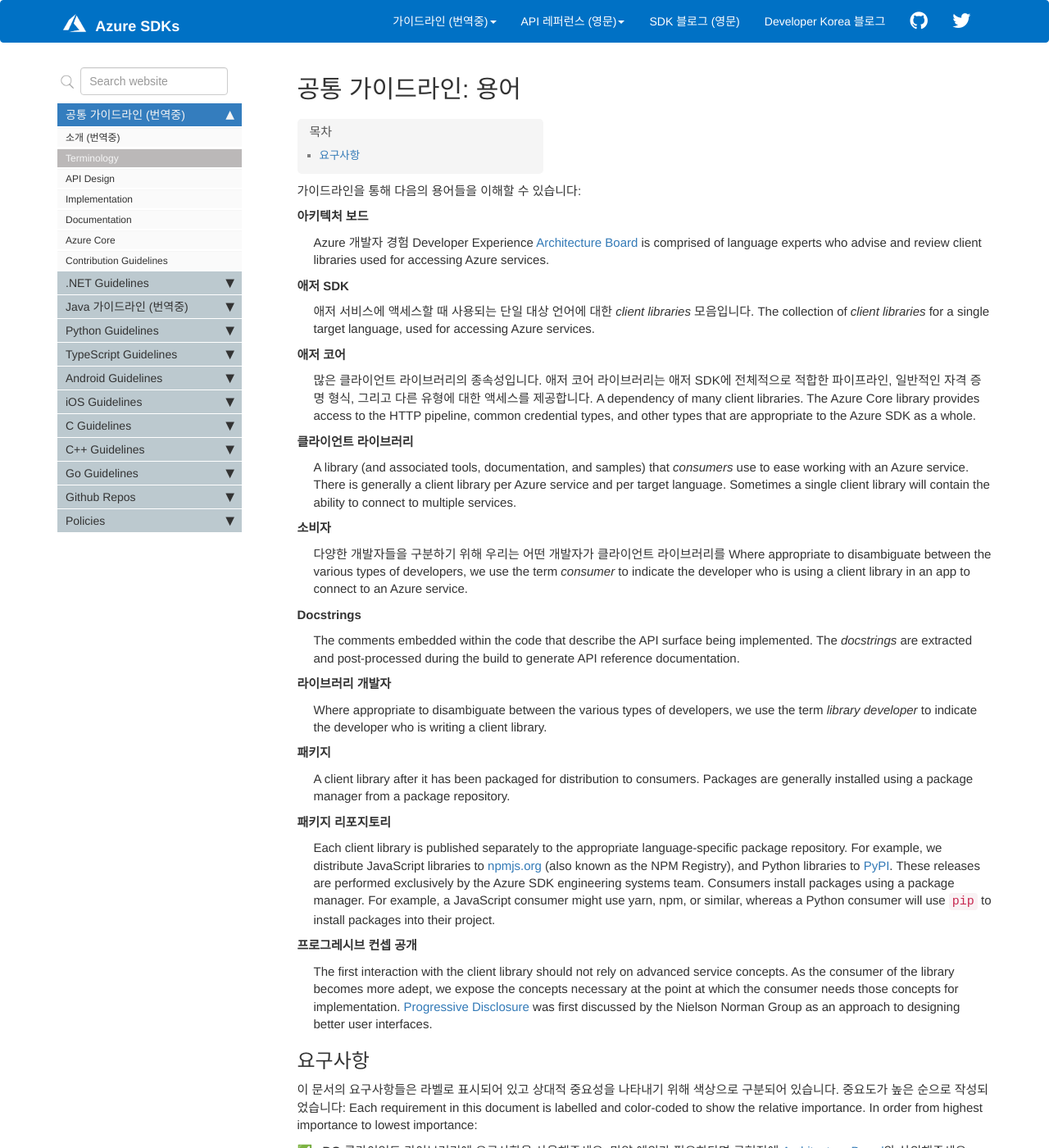
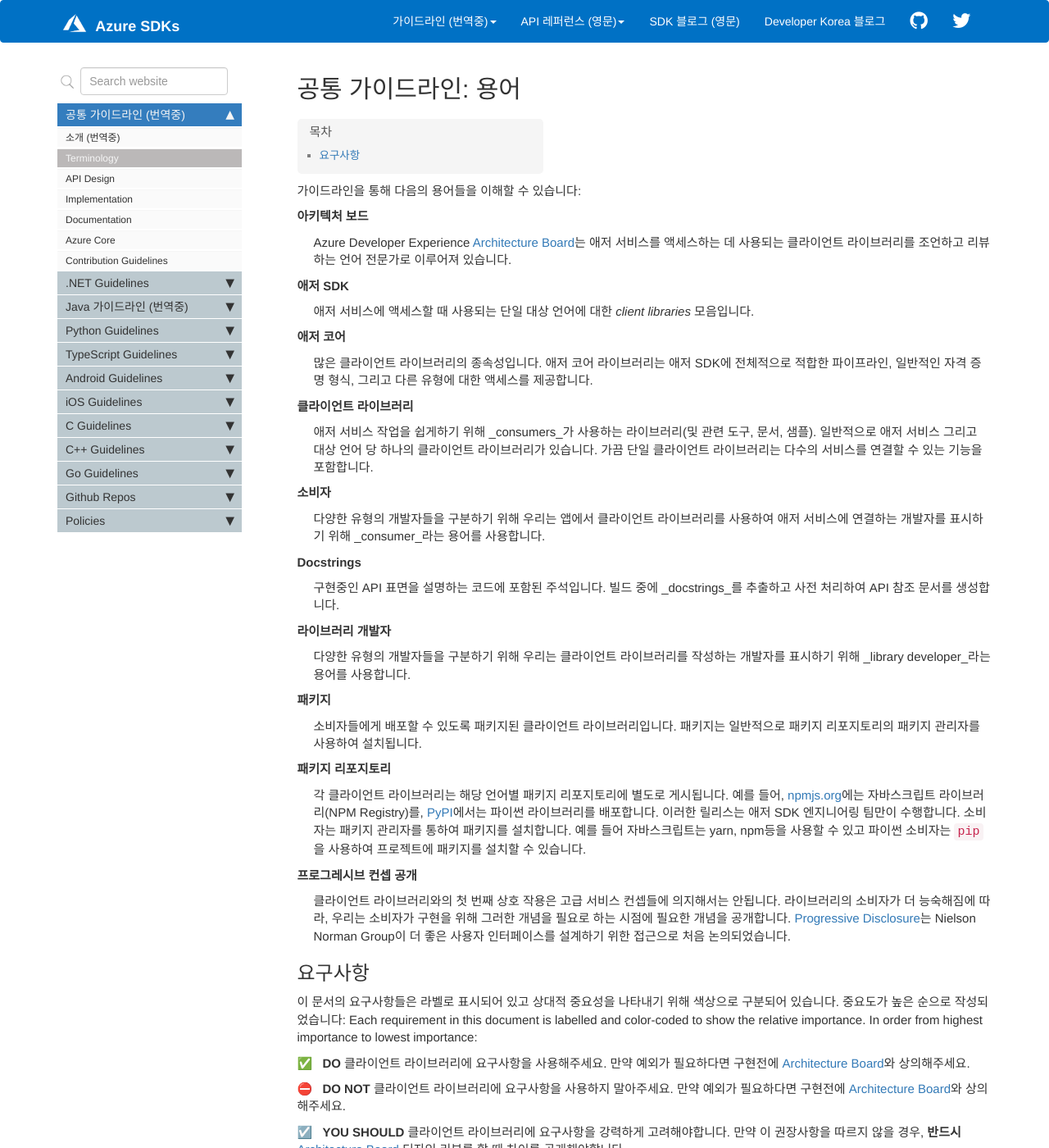
Before and after one commit to Azure/azure-sdk-korean, a Jekyll site: the page built from docs/general/terminology.md, in a window 1280 px wide and 1400 px high. Shown: the whole window at 82% size. Built offline with Jekyll 4.4.1, drawn with Linux system fonts in a browser that asks for light colours; comment, search, counter and statistics services are not loaded; some of the changed text lies outside the part shown.

Commit message:
Update terminology.md

```diff
--- a/docs/general/terminology.md
+++ b/docs/general/terminology.md
@@ -9,38 +9,34 @@ sidebar: general_sidebar
 가이드라인을 통해 다음의 용어들을 이해할 수 있습니다:
 
 아키텍처 보드
-: Azure 개발자 경험 Developer Experience [Architecture Board] is comprised of language experts who advise and review client libraries used for accessing Azure services.
+: Azure Developer Experience [Architecture Board]는 애저 서비스를 액세스하는 데 사용되는 클라이언트 라이브러리를 조언하고 리뷰하는 언어 전문가로 이루어져 있습니다.
 
 애저 SDK
 : 애저 서비스에 액세스할 때 사용되는 단일 대상 언어에 대한 _client libraries_ 모음입니다.
-The collection of _client libraries_ for a single target language, used for accessing Azure services.
 
 애저 코어
 : 많은 클라이언트 라이브러리의 종속성입니다. 애저 코어 라이브러리는 애저 SDK에 전체적으로 적합한 파이프라인, 일반적인 자격 증명 형식, 그리고 다른 유형에 대한 액세스를 제공합니다.
-A dependency of many client libraries.  The Azure Core library provides access to the HTTP pipeline, common credential types, and other types that are appropriate to the Azure SDK as a whole.
 
 클라이언트 라이브러리
-:
-A library (and associated tools, documentation, and samples) that _consumers_ use to ease working with an Azure service.  There is generally a client library per Azure service and per target language.  Sometimes a single client library will contain the ability to connect to multiple services.
+: 애저 서비스 작업을 쉽게하기 위해 _consumers_가 사용하는 라이브러리(및 관련 도구, 문서, 샘플). 일반적으로 애저 서비스 그리고 대상 언어 당 하나의 클라이언트 라이브러리가 있습니다. 가끔 단일 클라이언트 라이브러리는 다수의 서비스를 연결할 수 있는 기능을 포함합니다.
 
 소비자
-: 다양한 개발자들을 구분하기 위해 우리는 어떤 개발자가 클라이언트 라이브러리를
-Where appropriate to disambiguate between the various types of developers, we use the term _consumer_ to indicate the developer who is using a client library in an app to connect to an Azure service.
+: 다양한 유형의 개발자들을 구분하기 위해 우리는 앱에서 클라이언트 라이브러리를 사용하여 애저 서비스에 연결하는 개발자를 표시하기 위해 _consumer_라는 용어를 사용합니다.
 
 Docstrings
-: The comments embedded within the code that describe the API surface being implemented.  The _docstrings_ are extracted and post-processed during the build to generate API reference documentation.
+: 구현중인 API 표면을 설명하는 코드에 포함된 주석입니다. 빌드 중에 _docstrings_를 추출하고 사전 처리하여 API 참조 문서를 생성합니다.
 
 라이브러리 개발자
-: Where appropriate to disambiguate between the various types of developers, we use the term _library developer_ to indicate the developer who is writing a client library.
+: 다양한 유형의 개발자들을 구분하기 위해 우리는 클라이언트 라이브러리를 작성하는 개발자를 표시하기 위해 _library developer_라는 용어를 사용합니다.
 
 패키지
-: A client library after it has been packaged for distribution to consumers.  Packages are generally installed using a package manager from a package repository.
+: 소비자들에게 배포할 수 있도록 패키지된 클라이언트 라이브러리입니다. 패키지는 일반적으로 패키지 리포지토리의 패키지 관리자를 사용하여 설치됩니다.
 
 패키지 리포지토리
-: Each client library is published separately to the appropriate language-specific package repository.  For example, we distribute JavaScript libraries to [npmjs.org](https://npmjs.org) (also known as the NPM Registry), and Python libraries to [PyPI](https://pypi.org/).  These releases are performed exclusively by the Azure SDK engineering systems team.  Consumers install packages using a package manager.  For example, a JavaScript consumer might use yarn, npm, or similar, whereas a Python consumer will use `pip` to install packages into their project.
+: 각 클라이언트 라이브러리는 해당 언어별 패키지 리포지토리에 별도로 게시됩니다. 예를 들어, [npmjs.org](https://npmjs.org)에는 자바스크립트 라이브러리(NPM Registry)를, [PyPI](https://pypi.org/)에서는 파이썬 라이브러리를 배포합니다. 이러한 릴리스는 애저 SDK 엔지니어링 팀만이 수행합니다. 소비자는 패키지 관리자를 통하여 패키지를 설치합니다. 예를 들어 자바스크립트는 yarn, npm등을 사용할 수 있고 파이썬 소비자는 `pip`을 사용하여 프로젝트에 패키지를 설치할 수 있습니다.
 
 프로그레시브 컨셉 공개
-: The first interaction with the client library should not rely on advanced service concepts.  As the consumer of the library becomes more adept, we expose the concepts necessary at the point at which the consumer needs those concepts for implementation. [Progressive Disclosure] was first discussed by the Nielson Norman Group as an approach to designing better user interfaces.
+: 클라이언트 라이브러리와의 첫 번째 상호 작용은 고급 서비스 컨셉들에 의지해서는 안됩니다. 라이브러리의 소비자가 더 능숙해짐에 따라, 우리는 소비자가 구현을 위해 그러한 개념을 필요로 하는 시점에 필요한 개념을 공개합니다. [Progressive Disclosure]는 Nielson Norman Group이 더 좋은 사용자 인터페이스를 설계하기 위한 접근으로 처음 논의되었습니다.
 
 ## 요구사항
 
@@ -49,20 +45,13 @@ Each requirement in this document is labelled and color-coded to show the relati
 
 {% include requirement/MUST %} 클라이언트 라이브러리에 요구사항을 사용해주세요. 만약 예외가 필요하다면 구현전에 [Architecture Board]와 상의해주세요.
 
-{% include requirement/MUST %} adopt this requirement for the client library.  If you feel you need an exception, engage with the [Architecture Board] prior to implementation.
-
 {% include requirement/MUSTNOT %} 클라이언트 라이브러리에 요구사항을 사용하지 말아주세요. 만약 예외가 필요하다면 구현전에 [Architecture Board]와 상의해주세요.
 
-{% include requirement/MUSTNOT %} adopt this requirement for the client library.  If you feel you need an exception, engage with the [Architecture Board] prior to implementation.
-
 {% include requirement/SHOULD %} 클라이언트 라이브러리에 요구사항을 강력하게 고려해야합니다. 만약 이 권장사항을 따르지 않을 경우, **반드시** [Architecture Board] 디자인 리뷰를 할 때 차이를 공개해야합니다.
-{% include requirement/SHOULD %} strongly consider this requirement for the client library.  If not following this advice, you **MUST** disclose the variance during the [Architecture Board] design review.
 
 {% include requirement/SHOULDNOT %} 클라이언트 라이브러리에 요구사항을 강력하게 고려하지 말아야합니다. 만약 이 권장사항을 따르지 않을 경우, **반드시** [Architecture Board] 디자인 리뷰를 할 때 차이를 공개해야합니다.
-{% include requirement/SHOULDNOT %} strongly consider this requirement for the client library.  If not following this advice, you **MUST** disclose the variance during the [Architecture Board] design review.
 
 {% include requirement/MAY %} 만약 여러분의 상황에 적절할 경우 이 권장사항을 고려해야합니다. 아키텍처 보드에 통보할 필요가 없습니다.
-{% include requirement/MAY %} consider this advice if appropriate to your situation.  No notification to the architecture board is required.
 
 {% include refs.md %}
 
```
